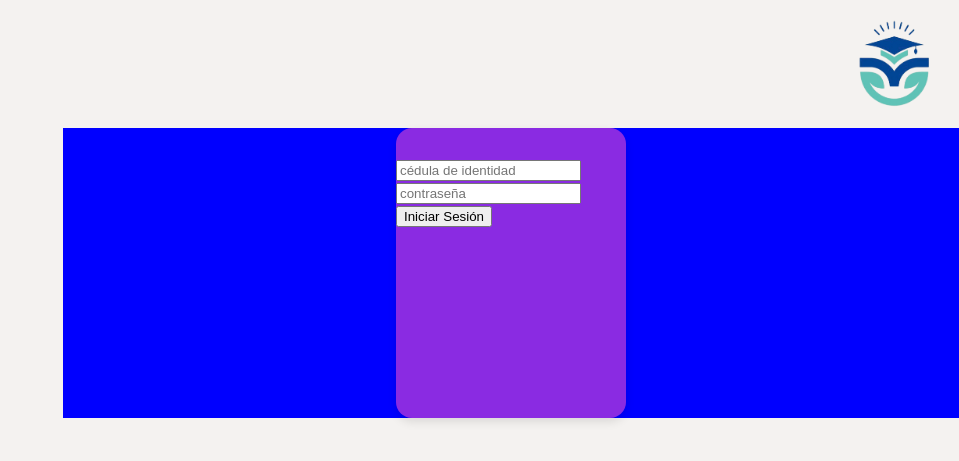
After one commit to monzerratjh/C-C2025, a PHP site: page /adscriptos_log.html in a window 1280 px wide. The commit adds this page. Shown: the top 461 px of the page, without its empty margins (321-1280 px from the left). Run offline with PHP 8.4, Linux system fonts and the light colour scheme.

Commit message:
18/07/2025
Inicio de la agina de adscriptos.
Falta el CSS

```diff
--- /dev/null
+++ b/adscriptos_log.html
@@ -0,0 +1,35 @@
+<!DOCTYPE html>
+<html lang="en">
+<head>
+    <meta charset="UTF-8">
+    <meta name="viewport" content="width=device-width, initial-scale=1.0">
+    <title>Adscriptos LogIn</title>
+    <link rel="stylesheet" href="style.css">
+    <link rel="stylesheet" href="style_login.css">
+</head>
+<body>
+
+    <header>
+        <img src="logo.png" alt="Logo">
+    </header>
+
+<main>
+    <section>
+        <form action="">
+            <div class="formulario">
+                <i class="fa-light fa-circle-user"></i>
+
+                <label for="cedula"><i class="fa-light fa-user"></i></label>
+                <input type="number" placeholder="cédula de identidad" id="cedula" name="cedula" required>
+
+                <label for="password"><i class="fa-light fa-lock"></i></label>
+                <input type="password" placeholder="contraseña" id="password" name="password" required>
+            </div>
+
+        <button type="submit" id="boton">Iniciar Sesión</button>
+        </form>
+    </section>
+</main>
+
+</body>
+</html>
--- a/style.css
+++ b/style.css
@@ -4,7 +4,6 @@ body {
   padding: 0px;
   margin: 0px;
 }
-
 
 header{
   display: flex;
@@ -71,6 +70,11 @@ section img{
   transition: transform 0.3s ease, box-shadow 0.3s ease; /*significa que la animación empieza lenta, luego va más rápido y termina lenta*/
 }
 
+a {
+  text-decoration: none;
+  color: inherit;
+}
+
 section:hover {
   transform: scale(1.05);
 }
--- /dev/null
+++ b/style_login.css
@@ -0,0 +1,30 @@
+body {
+  font-family: 'Segoe UI', sans-serif;
+  background-color: #f4f2f0;
+  padding: 0px;
+  margin: 0px;
+}
+
+main {
+  background-color: blue;
+  display: flex;
+  justify-content: center;
+  position: absolute;
+  left: 30%;
+  width: 70vw;
+}
+
+section{
+  width: 230px;
+  height: 260px;
+  border-radius: 1rem;
+  display: flex;
+  flex-direction: column;
+  justify-content: space-between;
+  align-items: center;
+  box-shadow: 0 4px 10px rgba(0, 0, 0, 0.1);
+  cursor: pointer;
+  padding-top: 30px;
+  padding-bottom: 0;
+  background-color: blueviolet;
+}
```
Also changed, not shown: index.html (+9 -0 lines).
